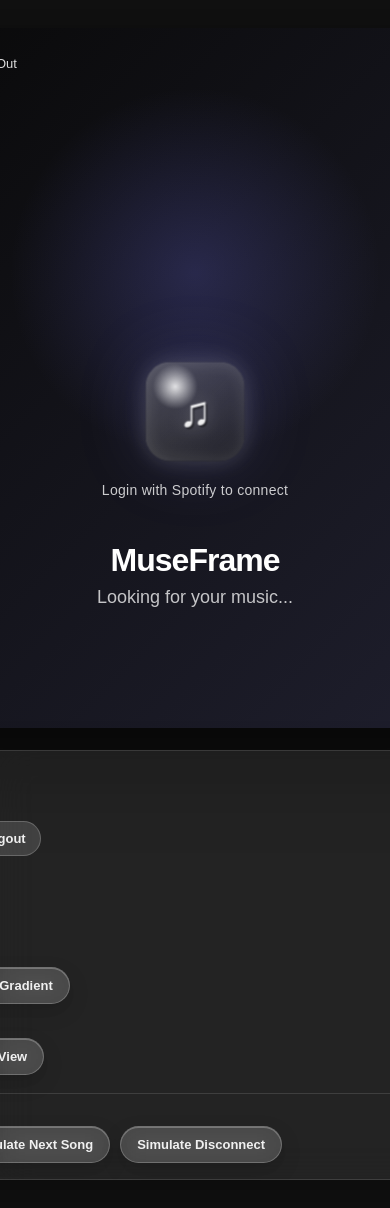
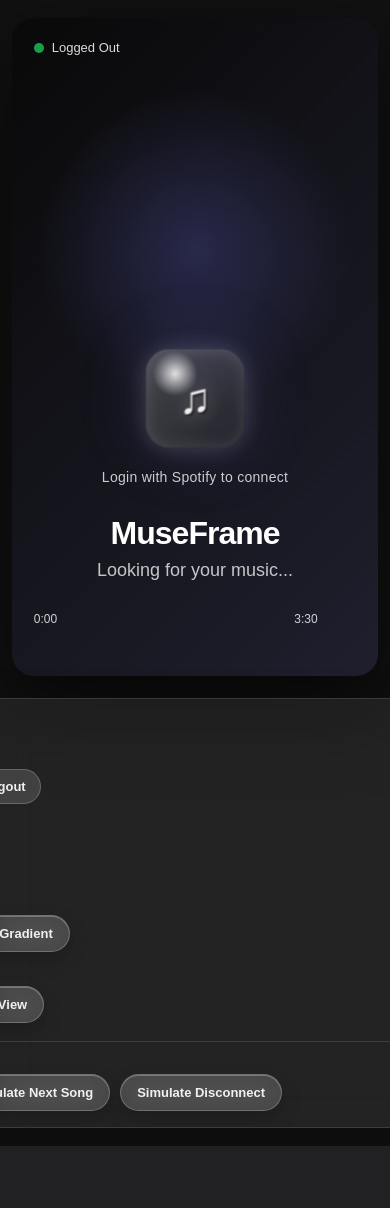
Before and after one commit to rupsekhar-b/museframe-spotify-display, a Flask app: page / in a window 390 px wide; the page is wider, and only the part inside the window is pictured. After the commit the page ends 1146 px from the top of that part, so only its background shows below. Run offline with Flask 3, Linux system fonts and the light colour scheme.

Commit message:
display tweaks for hardware

```diff
--- a/static/style.css
+++ b/static/style.css
@@ -626,3 +626,142 @@
   transform: translateY(10px);
   filter: blur(4px);
 }
+
+/* ===============================
+   Responsive Frame Layout
+   =============================== */
+
+@media (max-width: 900px) {
+  .display-card {
+    width: min(92vw, 760px);
+    height: min(80vh, 460px);
+    padding: 26px;
+  }
+
+  .vinyl-record {
+    width: 240px;
+    height: 240px;
+  }
+
+  .vinyl-cover {
+    width: 88px;
+    height: 88px;
+  }
+
+  .album-cover {
+    width: 230px;
+    height: 230px;
+  }
+
+  .song-title {
+    font-size: 34px;
+  }
+
+  .artist-name {
+    font-size: 20px;
+  }
+}
+
+@media (max-width: 620px) {
+  .app {
+    padding: 18px;
+  }
+
+  .display-card {
+    width: 94vw;
+    height: 78vh;
+    padding: 22px;
+    border-radius: 22px;
+  }
+
+  .top-bar {
+    font-size: 13px;
+  }
+
+  .visual-area {
+    min-height: 240px;
+  }
+
+  .vinyl-record {
+    width: 210px;
+    height: 210px;
+  }
+
+  .vinyl-cover {
+    width: 76px;
+    height: 76px;
+  }
+
+  .album-cover {
+    width: 210px;
+    height: 210px;
+  }
+
+  .song-title {
+    font-size: 28px;
+  }
+
+  .artist-name {
+    font-size: 17px;
+  }
+
+  .progress-section {
+    width: 88%;
+  }
+}
+
+@media (orientation: portrait) {
+  body.frame-view .display-card {
+    width: 100vw;
+    height: 100vh;
+  }
+
+  body.frame-view .visual-area {
+    min-height: 42vh;
+  }
+
+  body.frame-view .vinyl-record {
+    width: min(72vw, 340px);
+    height: min(72vw, 340px);
+  }
+
+  body.frame-view .vinyl-cover {
+    width: min(26vw, 120px);
+    height: min(26vw, 120px);
+  }
+
+  body.frame-view .album-cover {
+    width: min(72vw, 340px);
+    height: min(72vw, 340px);
+  }
+
+  body.frame-view .song-title {
+    font-size: clamp(30px, 8vw, 54px);
+  }
+
+  body.frame-view .artist-name {
+    font-size: clamp(17px, 4vw, 26px);
+  }
+}
+
+@media (orientation: landscape) {
+  body.frame-view .display-card {
+    width: 100vw;
+    height: 100vh;
+  }
+
+  body.frame-view .vinyl-record {
+    width: min(42vh, 360px);
+    height: min(42vh, 360px);
+  }
+
+  body.frame-view .vinyl-cover {
+    width: min(15vh, 125px);
+    height: min(15vh, 125px);
+  }
+
+  body.frame-view .album-cover {
+    width: min(42vh, 360px);
+    height: min(42vh, 360px);
+  }
+}
```
